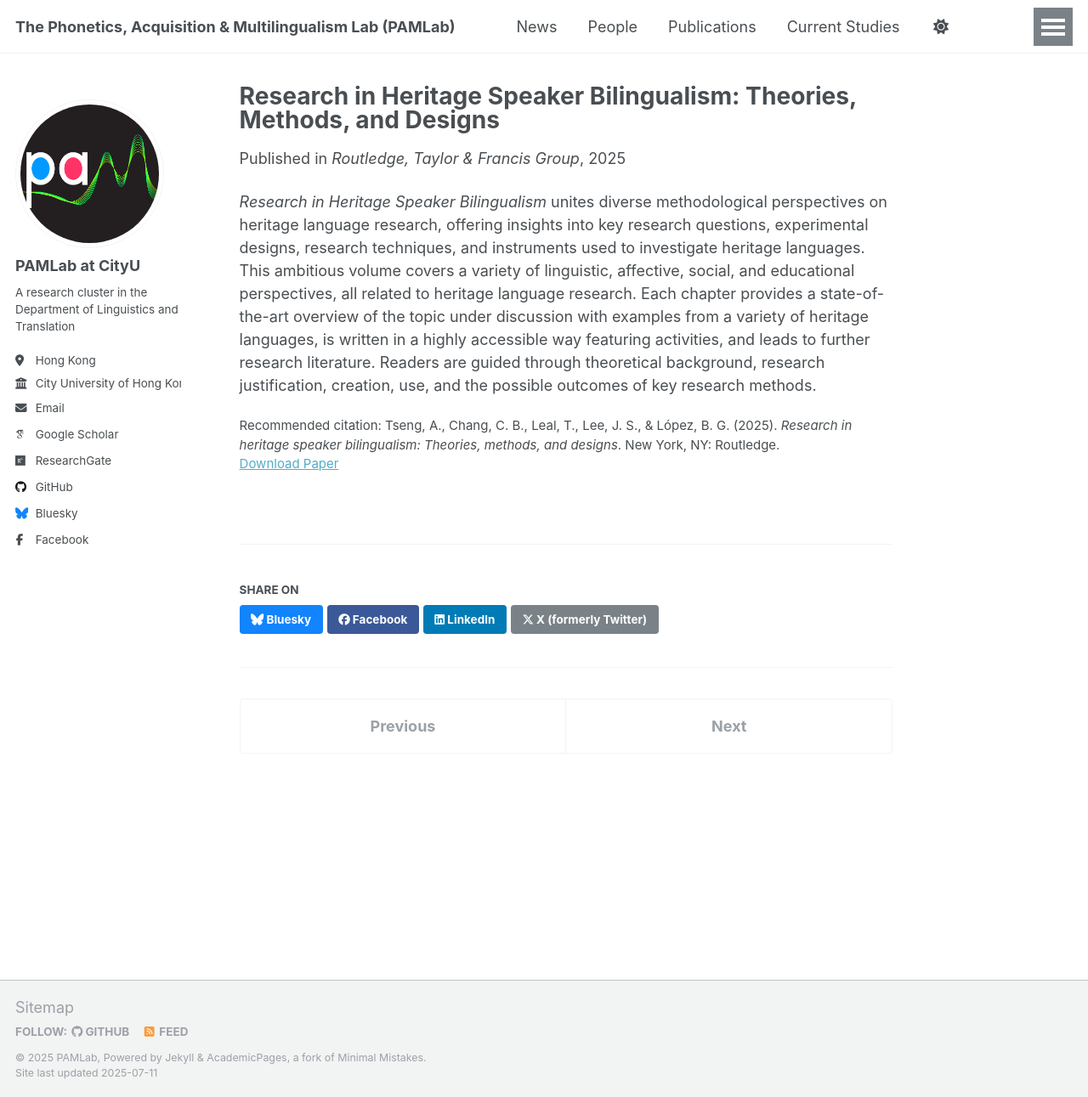
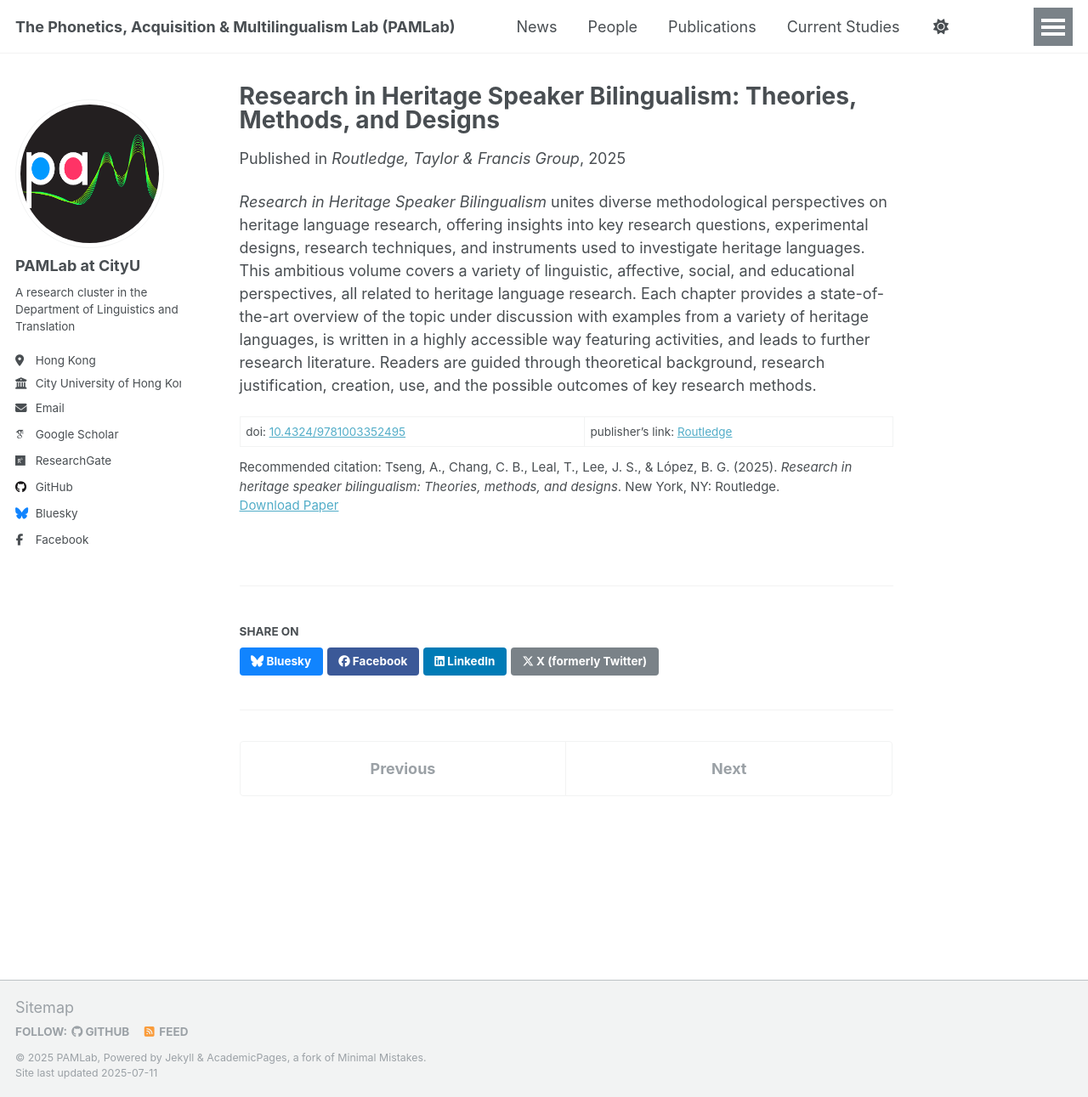
Before and after one commit to thepamlab/thepamlab.github.io, a Jekyll site: the page built from _publications/2025-07-31-research-in-heritage-speaker-bilingualism.md, in a window 1280 px wide and 1291 px high. Shown: the whole window at 85% size. Built offline with Jekyll 4.4.1, drawn with Linux system fonts in a browser that asks for light colours; some web fonts are replaced; a script that is not in the unit is left out.

Commit message:
Update 2025-07-31-research-in-heritage-speaker-bilingualism.md

```diff
--- a/_publications/2025-07-31-research-in-heritage-speaker-bilingualism.md
+++ b/_publications/2025-07-31-research-in-heritage-speaker-bilingualism.md
@@ -6,8 +6,10 @@ permalink: /publication/2025-07-31-research-in-heritage-speaker-bilingualism
 excerpt: '<i>Research in Heritage Speaker Bilingualism</i> unites diverse methodological perspectives on heritage language research...'
 date: 2025-07-31
 venue: 'Routledge, Taylor & Francis Group'
-paperurl: 'https://www.routledge.com/Research-in-Heritage-Speaker-Bilingualism-Theories-Methods-and-Designs/Tseng-Chang-Leal-Lee-Lopez/p/book/9781032403212'
+paperurl: 'https://doi.org/10.4324/9781003352495'
 citation: 'Tseng, A., Chang, C. B., Leal, T., Lee, J. S., & López, B. G. (2025). <i>Research in heritage speaker bilingualism: Theories, methods, and designs</i>. New York, NY: Routledge.'
 ---
 
 <i>Research in Heritage Speaker Bilingualism</i> unites diverse methodological perspectives on heritage language research, offering insights into key research questions, experimental designs, research techniques, and instruments used to investigate heritage languages. This ambitious volume covers a variety of linguistic, affective, social, and educational perspectives, all related to heritage language research. Each chapter provides a state-of-the-art overview of the topic under discussion with examples from a variety of heritage languages, is written in a highly accessible way featuring activities, and leads to further research literature. Readers are guided through theoretical background, research justification, creation, use, and the possible outcomes of key research methods.
+
+doi: <a href="https://doi.org/10.4324/9781003352495" target="_blank">10.4324/9781003352495</a> | publisher's link: <a href="https://www.routledge.com/Research-in-Heritage-Speaker-Bilingualism-Theories-Methods-and-Designs/Tseng-Chang-Leal-Lee-Lopez/p/book/9781032403212" target="_blank">Routledge</a>
```
